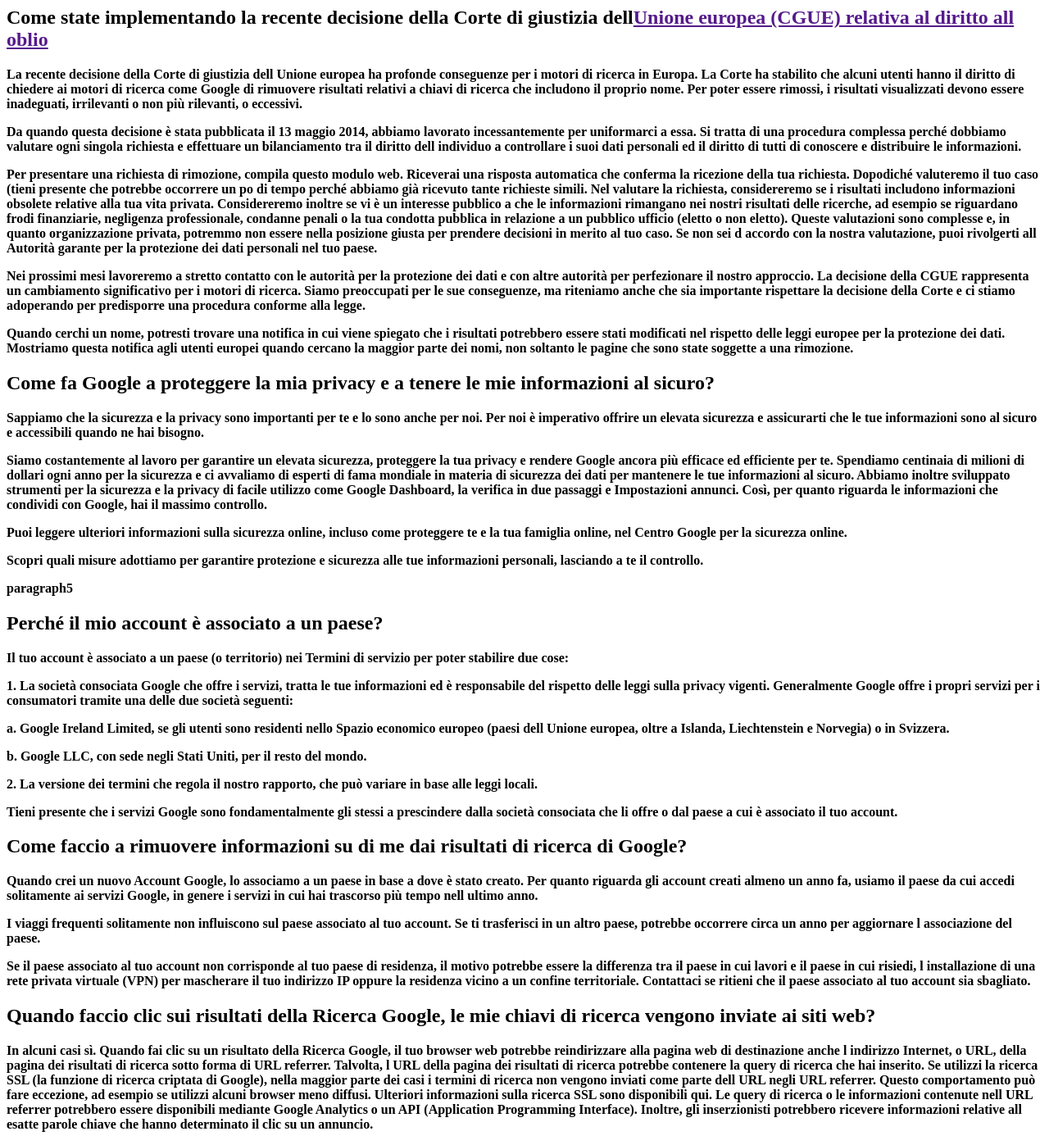
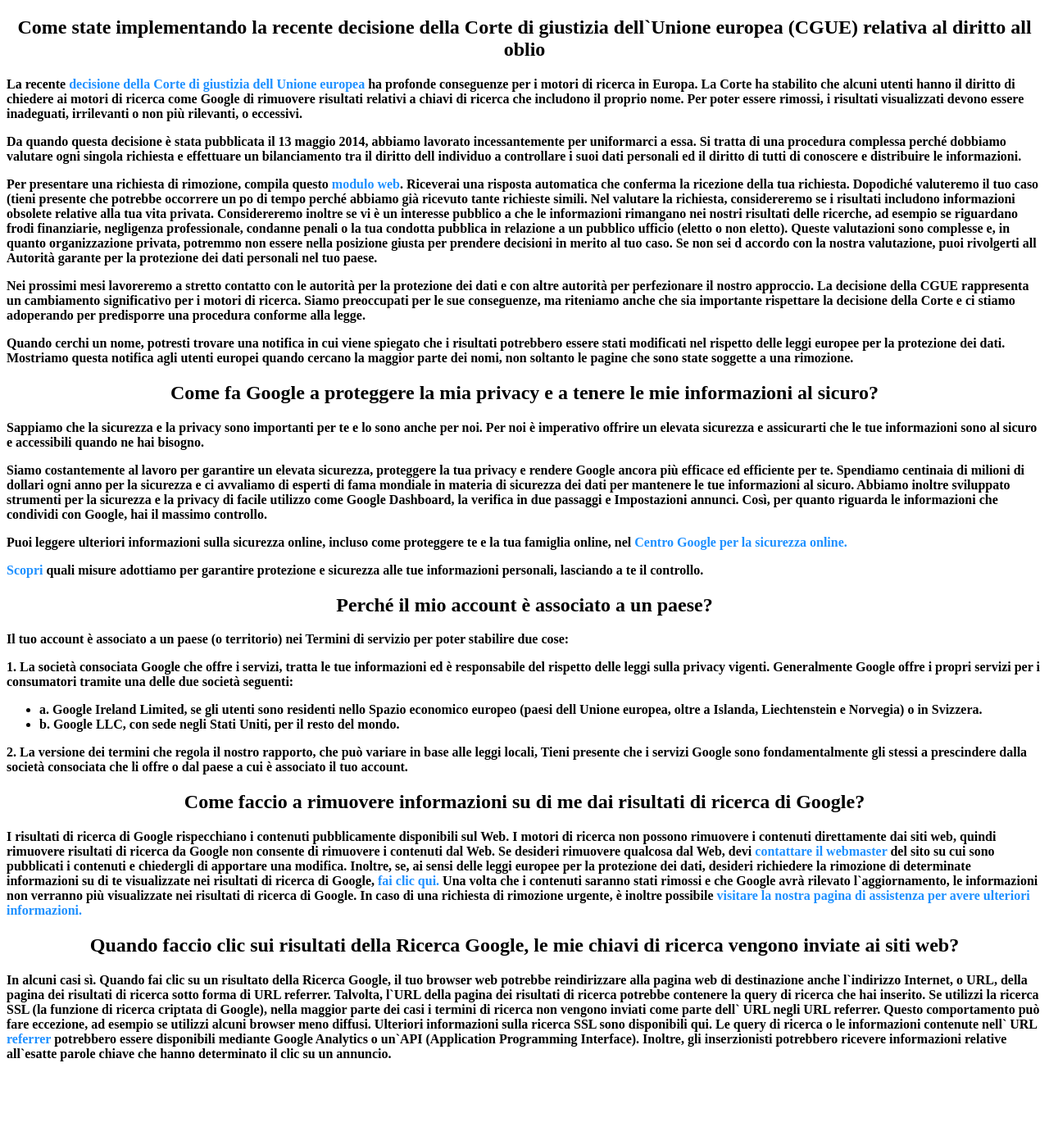
Before and after one commit to SimoneDiPrima/php-google-faq, a PHP site: page / in a window 1280 px wide. Shown: the whole page at 82% size. After the commit the page ends 1295 px from the top, so only its background shows below. Run offline with PHP 8.4, Linux system fonts and the light colour scheme.

Commit message:
modifiche link,elenchi e centratura titolo

```diff
--- a/index.php
+++ b/index.php
@@ -1,43 +1,58 @@
 <?php
 $myArray=[
-    '<strong>Come state implementando la recente decisione della Corte di giustizia dell<a href="">Unione europea (CGUE) relativa al diritto all oblio</a>'=>
-    ['La recente decisione della Corte di giustizia dell Unione europea ha profonde conseguenze per i motori di ricerca in Europa. La Corte ha stabilito che alcuni utenti hanno il diritto di chiedere ai motori di ricerca come Google di rimuovere risultati relativi a chiavi di ricerca che includono il proprio nome. Per poter essere rimossi, i risultati visualizzati devono essere inadeguati, irrilevanti o non più rilevanti, o eccessivi.',
+    '<strong>Come state implementando la recente decisione della Corte di giustizia dell`Unione europea (CGUE) relativa al diritto all oblio'=>
+    ['La recente <a href="www.google.it">decisione della Corte di giustizia dell Unione europea</a> ha profonde conseguenze per i motori di ricerca in Europa. La Corte ha stabilito che alcuni utenti hanno il diritto di chiedere ai motori di ricerca come Google di rimuovere risultati relativi a chiavi di ricerca che includono il proprio nome. Per poter essere rimossi, i risultati visualizzati devono essere inadeguati, irrilevanti o non più rilevanti, o eccessivi.',
         'Da quando questa decisione è stata pubblicata il 13 maggio 2014, abbiamo lavorato incessantemente per uniformarci a essa. Si tratta di una procedura complessa perché dobbiamo valutare ogni singola richiesta e effettuare un bilanciamento tra il diritto dell individuo a controllare i suoi dati personali ed il diritto di tutti di conoscere e distribuire le informazioni.',
-        'Per presentare una richiesta di rimozione, compila questo modulo web. Riceverai una risposta automatica che conferma la ricezione della tua richiesta. Dopodiché valuteremo il tuo caso (tieni presente che potrebbe occorrere un po di tempo perché abbiamo già ricevuto tante richieste simili. Nel valutare la richiesta, considereremo se i risultati includono informazioni obsolete relative alla tua vita privata. Considereremo inoltre se vi è un interesse pubblico a che le informazioni rimangano nei nostri risultati delle ricerche, ad esempio se riguardano frodi finanziarie, negligenza professionale, condanne penali o la tua condotta pubblica in relazione a un pubblico ufficio (eletto o non eletto). Queste valutazioni sono complesse e, in quanto organizzazione privata, potremmo non essere nella posizione giusta per prendere decisioni in merito al tuo caso. Se non sei d accordo con la nostra valutazione, puoi rivolgerti all Autorità garante per la protezione dei dati personali nel tuo paese.',
+        'Per presentare una richiesta di rimozione, compila questo <a href="www.google.it">modulo web</a>. Riceverai una risposta automatica che conferma la ricezione della tua richiesta. Dopodiché valuteremo il tuo caso (tieni presente che potrebbe occorrere un po di tempo perché abbiamo già ricevuto tante richieste simili. Nel valutare la richiesta, considereremo se i risultati includono informazioni obsolete relative alla tua vita privata. Considereremo inoltre se vi è un interesse pubblico a che le informazioni rimangano nei nostri risultati delle ricerche, ad esempio se riguardano frodi finanziarie, negligenza professionale, condanne penali o la tua condotta pubblica in relazione a un pubblico ufficio (eletto o non eletto). Queste valutazioni sono complesse e, in quanto organizzazione privata, potremmo non essere nella posizione giusta per prendere decisioni in merito al tuo caso. Se non sei d accordo con la nostra valutazione, puoi rivolgerti all Autorità garante per la protezione dei dati personali nel tuo paese.',
         'Nei prossimi mesi lavoreremo a stretto contatto con le autorità per la protezione dei dati e con altre autorità per perfezionare il nostro approccio. La decisione della CGUE rappresenta un cambiamento significativo per i motori di ricerca. Siamo preoccupati per le sue conseguenze, ma riteniamo anche che sia importante rispettare la decisione della Corte e ci stiamo adoperando per predisporre una procedura conforme alla legge.',
         'Quando cerchi un nome, potresti trovare una notifica in cui viene spiegato che i risultati potrebbero essere stati modificati nel rispetto delle leggi europee per la protezione dei dati. Mostriamo questa notifica agli utenti europei quando cercano la maggior parte dei nomi, non soltanto le pagine che sono state soggette a una rimozione.',],
         '<strong>Come fa Google a proteggere la mia privacy e a tenere le mie informazioni al sicuro?'=>
         [
         'Sappiamo che la sicurezza e la privacy sono importanti per te e lo sono anche per noi. Per noi è imperativo offrire un elevata sicurezza e assicurarti che le tue informazioni sono al sicuro e accessibili quando ne hai bisogno.',
         'Siamo costantemente al lavoro per garantire un elevata sicurezza, proteggere la tua privacy e rendere Google ancora più efficace ed efficiente per te. Spendiamo centinaia di milioni di dollari ogni anno per la sicurezza e ci avvaliamo di esperti di fama mondiale in materia di sicurezza dei dati per mantenere le tue informazioni al sicuro. Abbiamo inoltre sviluppato strumenti per la sicurezza e la privacy di facile utilizzo come Google Dashboard, la verifica in due passaggi e Impostazioni annunci. Così, per quanto riguarda le informazioni che condividi con Google, hai il massimo controllo.',
-        'Puoi leggere ulteriori informazioni sulla sicurezza online, incluso come proteggere te e la tua famiglia online, nel Centro Google per la sicurezza online.',
-        'Scopri quali misure adottiamo per garantire protezione e sicurezza alle tue informazioni personali, lasciando a te il controllo.',
-        'paragraph5',
+        'Puoi leggere ulteriori informazioni sulla sicurezza online, incluso come proteggere te e la tua famiglia online, nel <a href="www.google.it">Centro Google per la sicurezza online.</a>',
+        '<a href="www.google.it">Scopri</a> quali misure adottiamo per garantire protezione e sicurezza alle tue informazioni personali, lasciando a te il controllo.',
+
         ],
             '<strong>Perché il mio account è associato a un paese?<strong>'=>
             ['Il tuo account è associato a un paese (o territorio) nei Termini di servizio per poter stabilire due cose:',
-            '1. La società consociata Google che offre i servizi, tratta le tue informazioni ed è responsabile del rispetto delle leggi sulla privacy vigenti. Generalmente Google offre i propri servizi per i consumatori tramite una delle due società seguenti:',
-            'a. Google Ireland Limited, se gli utenti sono residenti nello Spazio economico europeo (paesi dell Unione europea, oltre a Islanda, Liechtenstein e Norvegia) o in Svizzera.',
-            'b. Google LLC, con sede negli Stati Uniti, per il resto del mondo.',
-            '2. La versione dei termini che regola il nostro rapporto, che può variare in base alle leggi locali.',
-            'Tieni presente che i servizi Google sono fondamentalmente gli stessi a prescindere dalla società consociata che li offre o dal paese a cui è associato il tuo account.'],
+            '1. La società consociata Google che offre i servizi, tratta le tue informazioni ed è responsabile del rispetto delle leggi sulla privacy vigenti. Generalmente Google offre i propri servizi per i consumatori tramite una delle due società seguenti:
+            <ul>
+            <li>a. Google Ireland Limited, se gli utenti sono residenti nello Spazio economico europeo (paesi dell Unione europea, oltre a Islanda, Liechtenstein e Norvegia) o in Svizzera.</li>
+            <li>b. Google LLC, con sede negli Stati Uniti, per il resto del mondo.</li></ul>',
+            '2. La versione dei termini che regola il nostro rapporto, che può variare in base alle leggi locali,
+            Tieni presente che i servizi Google sono fondamentalmente gli stessi a prescindere dalla società consociata che li offre o dal paese a cui è associato il tuo account.'],
                 '<strong>Come faccio a rimuovere informazioni su di me dai risultati di ricerca di Google?</strong>'=>
-                ['Quando crei un nuovo Account Google, lo associamo a un paese in base a dove è stato creato. Per quanto riguarda gli account creati almeno un anno fa, usiamo il paese da cui accedi solitamente ai servizi Google, in genere i servizi in cui hai trascorso più tempo nell ultimo anno.',
-                'I viaggi frequenti solitamente non influiscono sul paese associato al tuo account. Se ti trasferisci in un altro paese, potrebbe occorrere circa un anno per aggiornare l associazione del paese.',
-                'Se il paese associato al tuo account non corrisponde al tuo paese di residenza, il motivo potrebbe essere la differenza tra il paese in cui lavori e il paese in cui risiedi, l installazione di una rete privata virtuale (VPN) per mascherare il tuo indirizzo IP oppure la residenza vicino a un confine territoriale. Contattaci se ritieni che il paese associato al tuo account sia sbagliato.',
+                ['I risultati di ricerca di Google rispecchiano i contenuti pubblicamente disponibili sul Web.
+                 I motori di ricerca non possono rimuovere i contenuti direttamente dai siti web, quindi rimuovere
+                  risultati di ricerca da Google non consente di rimuovere i contenuti dal Web.
+                  Se desideri rimuovere qualcosa dal Web, devi <a href="www.google.it">contattare il webmaster</a> del sito su cui sono pubblicati
+                   i contenuti e chiedergli di apportare una modifica. Inoltre, se, ai sensi delle leggi europee per la protezione
+                   dei dati, desideri richiedere la rimozione di determinate informazioni su di te visualizzate nei risultati di ricerca di Google, <a>fai clic qui.</a>
+                    Una volta che i contenuti saranno stati rimossi e che Google avrà rilevato l`aggiornamento, le informazioni non verranno più visualizzate nei risultati di ricerca di Google. In caso di una richiesta di rimozione urgente, è inoltre possibile <a href="www.google.it">visitare la nostra pagina di assistenza per avere ulteriori informazioni.</a>',
                 ],
                 '<strong>Quando faccio clic sui risultati della Ricerca Google, le mie chiavi di ricerca vengono inviate ai siti web?</strong>'=>
-                ['In alcuni casi sì. Quando fai clic su un risultato della Ricerca Google, il tuo browser web potrebbe reindirizzare alla pagina web di destinazione anche l indirizzo Internet, o URL, della pagina dei risultati di ricerca sotto forma di URL referrer. Talvolta, l URL della pagina dei risultati di ricerca potrebbe contenere la query di ricerca che hai inserito. Se utilizzi la ricerca SSL (la funzione di ricerca criptata di Google), nella maggior parte dei casi i termini di ricerca non vengono inviati come parte dell URL negli URL referrer. Questo comportamento può fare eccezione, ad esempio se utilizzi alcuni browser meno diffusi. Ulteriori informazioni sulla ricerca SSL sono disponibili qui. Le query di ricerca o le informazioni contenute nell URL referrer potrebbero essere disponibili
-                 mediante Google Analytics o un API (Application Programming Interface). Inoltre, gli inserzionisti potrebbero ricevere informazioni relative all esatte parole chiave che hanno determinato il clic su un annuncio.',
+                ['In alcuni casi sì. Quando fai clic su un risultato della Ricerca Google, il tuo browser web potrebbe reindirizzare alla pagina web di destinazione
+                anche l`indirizzo Internet, o URL, della pagina dei risultati di ricerca sotto forma di URL referrer.
+                Talvolta, l`URL della pagina dei risultati di ricerca potrebbe contenere la query di ricerca che hai inserito. Se utilizzi la ricerca SSL (la funzione di ricerca criptata di Google), nella maggior parte dei casi i termini di ricerca non vengono inviati come parte dell` URL negli URL referrer. Questo comportamento può fare eccezione, ad esempio se utilizzi alcuni browser meno diffusi. Ulteriori informazioni sulla ricerca SSL sono disponibili qui. Le query di ricerca o le informazioni contenute nell`
+                URL <a href="www.google.it"> referrer </a> potrebbero essere disponibili mediante Google Analytics o un`API (Application Programming Interface). Inoltre, gli inserzionisti potrebbero ricevere informazioni relative all`esatte parole chiave che hanno determinato il clic su un annuncio.',
 
                 ],
 
 
 ];
  ?>
-
-        <?php foreach($myArray as $title => $paragraph) : ?>
-            <h2> <?php echo $title ?> </h2>
+       <!DOCTYPE html>
+       <html lang="en">
+       <head>
+        <meta charset="UTF-8">
+        <meta http-equiv="X-UA-Compatible" content="IE=edge">
+        <meta name="viewport" content="width=device-width, initial-scale=1.0">
+        <title>Document</title>
+       </head>
+       <body>
+       <?php foreach($myArray as $title => $paragraph) : ?>
+            <h2 class="text-center"> <?php echo $title ?> </h2>
             <?php foreach($paragraph as $value) :?>
 
                     <p><?php echo $value ?>
@@ -45,3 +60,13 @@ $myArray=[
 
             <?php endforeach;?>
         <?php endforeach;?>
+        <style>
+            a{text-decoration:none;
+            color:dodgerblue;}
+            .text-center {
+                text-align:center;
+            }
+            </style>
+
+       </body>
+       </html>
```
